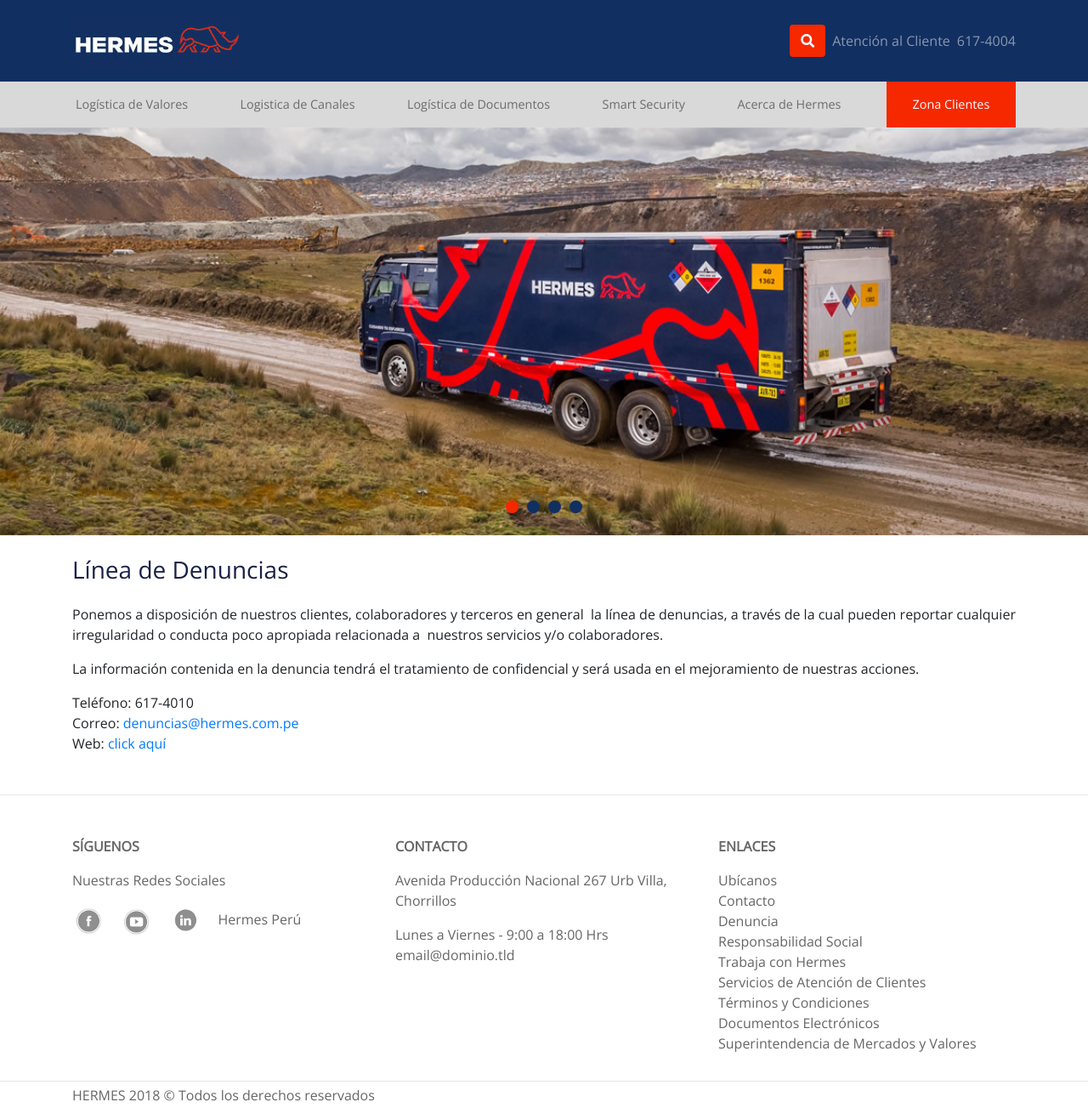
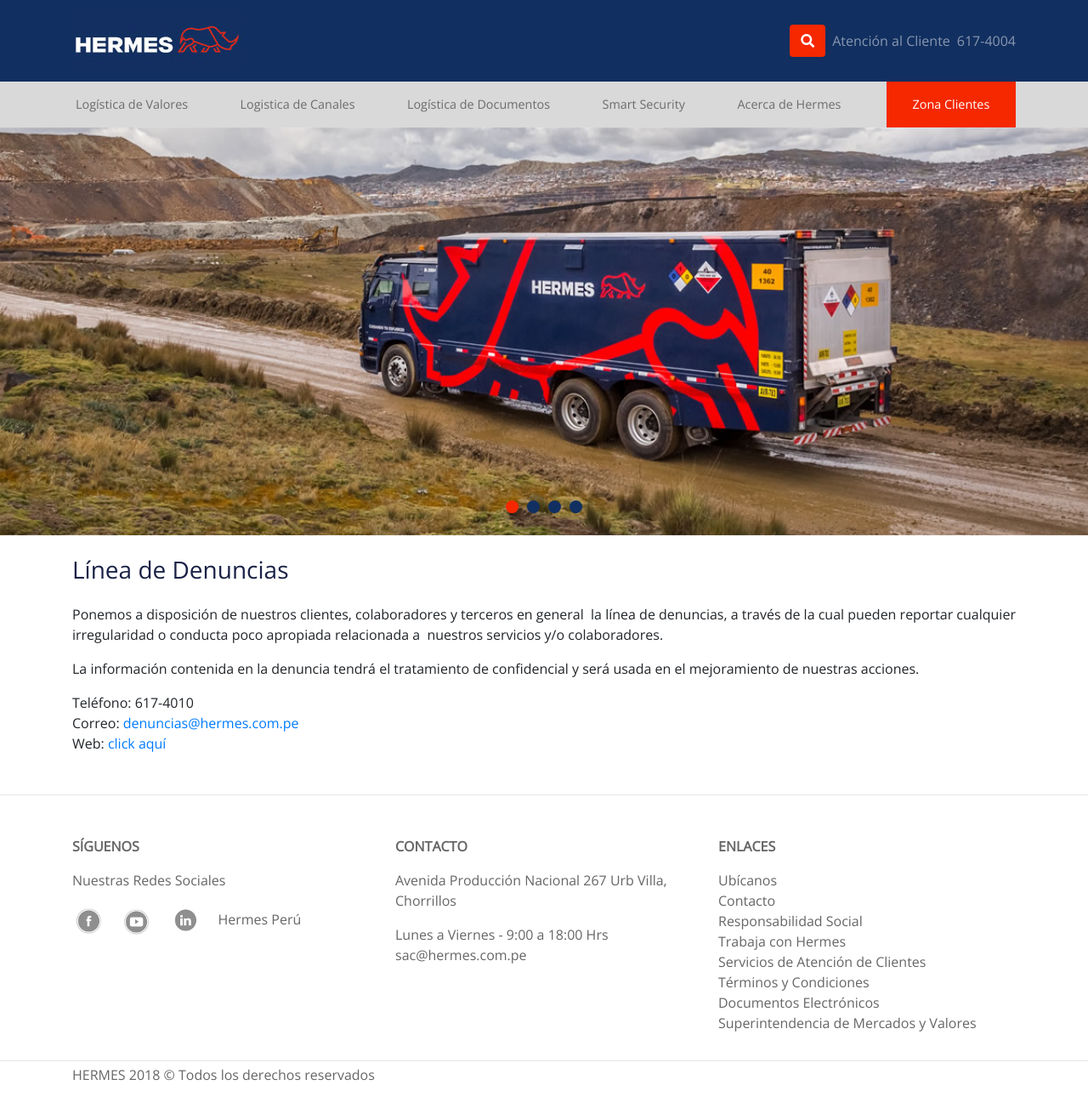
Before and after one commit to josegomezr/hermes-static, a Jekyll site: the page built from linea-denuncias.html, in a window 1280 px wide. Shown: the whole page at 85% size. Built offline with Jekyll 4.4.1, drawn with Linux system fonts in a browser that asks for light colours; nearby versions of some CDN libraries; after the commit the page ends 1293 px from its top, so only the background shows below that.

Commit message:
mas detalles de enlaces

```diff
--- a/_includes/foot.html
+++ b/_includes/foot.html
@@ -7,9 +7,15 @@
               <strong>SÍGUENOS</strong>
             </div>
             <p>Nuestras Redes Sociales</p>
-            <a class="mr-2" href="#"><img src="{{ site.base_url }}assets/icons/fb.png"></a>
-            <a class="mx-2" href="#"><img src="{{ site.base_url }}assets/icons/yt.png"></a>
-            <a class="mx-2" href="#"><img src="{{ site.base_url }}assets/icons/in.png"></a>
+            <a class="mr-2" href="https://www.facebook.com/hermesperu/">
+              <img src="{{ site.base_url }}assets/icons/fb.png">
+            </a>
+            <a class="mx-2" href="https://www.youtube.com/user/HermesTranspBlindado">
+              <img src="{{ site.base_url }}assets/icons/yt.png">
+            </a>
+            <a class="mx-2" href="https://www.linkedin.com/company/trabaja-en-hermes/">
+              <img src="{{ site.base_url }}assets/icons/in.png">
+            </a>
             <a class="ml-2" href="#">Hermes Perú</a>
           </div>
           <div class="col-12 col-md-4">
@@ -18,7 +24,7 @@
             </div>
             <div>
               <address>Avenida Producción Nacional 267 Urb Villa, Chorrillos</address> Lunes a Viernes - 9:00 a 18:00 Hrs </div>
-            <a href="#">email@dominio.tld</a>
+            <a href="#">sac@hermes.com.pe</a>
           </div>
           <div class="col-12 col-md-4">
             <div class="mb-3">
@@ -36,17 +42,12 @@
                 </a>
               </li>
               <li>
-                <a href="{% link denuncia.html %}">
-                  Denuncia
-                </a>
-              </li>
-              <li>
                 <a href="#responsabilidad-social.html">
                   Responsabilidad Social
                 </a>
               </li>
               <li>
-                <a href="#trabaja-hermes.html">
+                <a href="https://www.facebook.com/hermesperu/">
                   Trabaja con Hermes
                 </a>
               </li>
@@ -66,7 +67,7 @@
                 </a>
               </li>
               <li>
-                <a href="#superintendencia-mercados.html">
+                <a href="http://www.smv.gob.pe/frm_hechosdeImportanciaDia.aspx?data=B2F1F4B068CF26CEF1D02012A8B83F1F71AC01FD53/">
                   Superintendencia de Mercados y Valores
                 </a>
               </li>
--- a/linea-denuncias.html
+++ b/linea-denuncias.html
@@ -14,7 +14,7 @@
     <p>
         Teléfono: 617-4010<br />
         Correo: <a href="#">denuncias@hermes.com.pe</a><br />
-        Web: <a href="#">click aquí</a><br />
+        Web: <a href="{% link denuncia.html %}">click aquí</a><br />
     </p>
   </div>
 </div>
```
